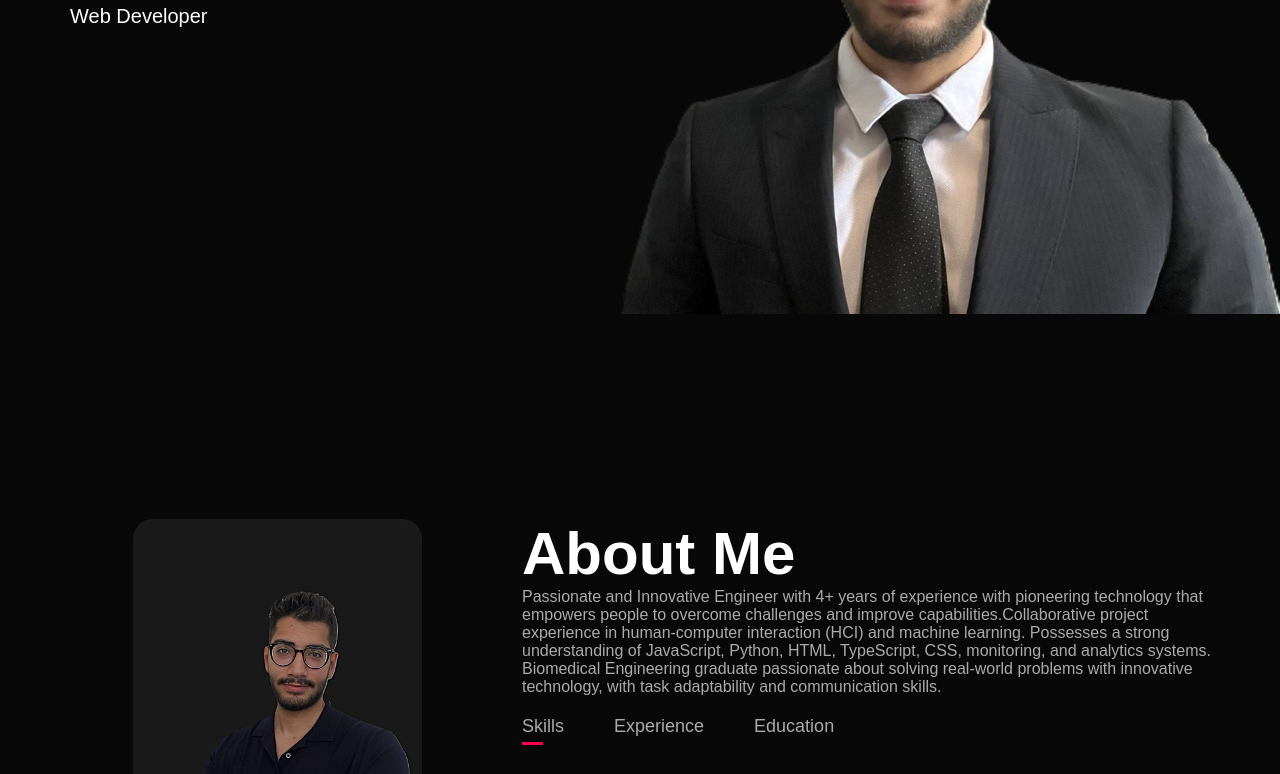
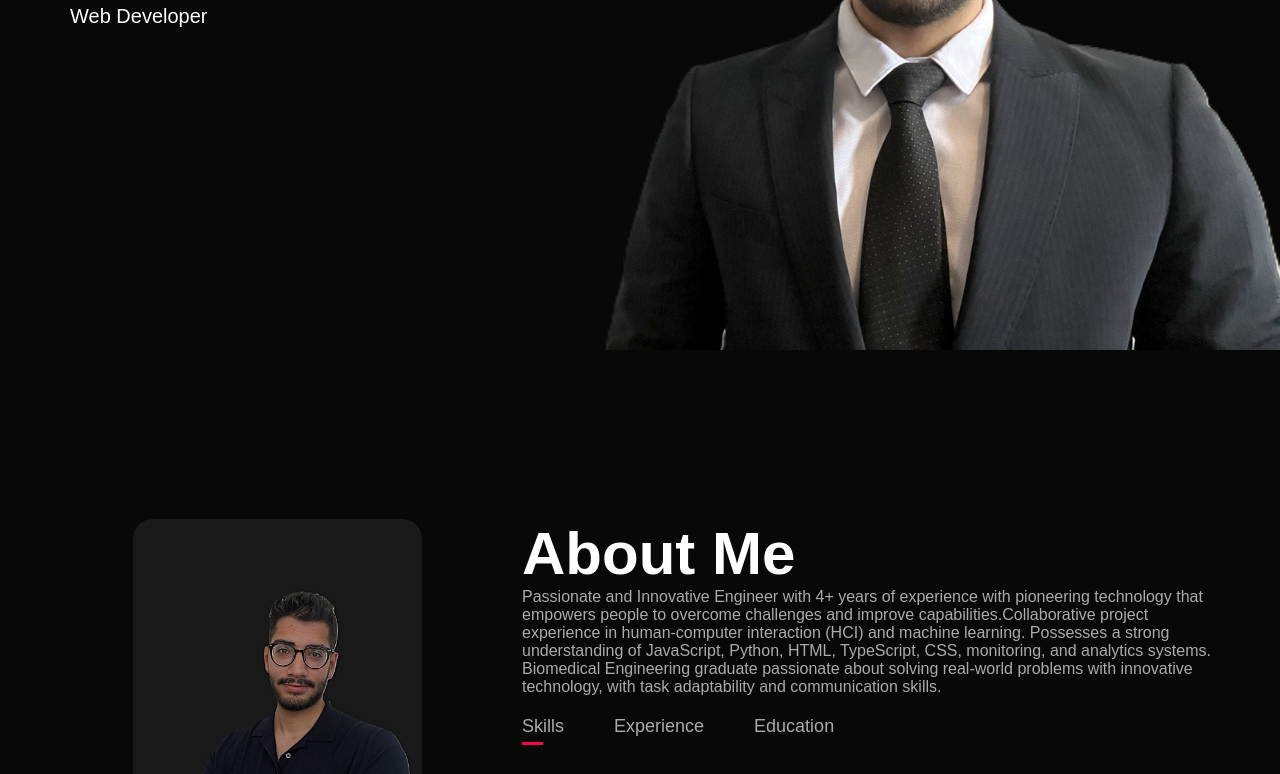
Before and after one commit to amoslemian/portfolio, a plain HTML site: page Index.html in a window 1280 px wide. Shown: the part 461-1235 px from the top of the page. Drawn offline with Linux system fonts and the light colour scheme.

Commit message:
Update Style.css

```diff
--- a/Style.css
+++ b/Style.css
@@ -56,7 +56,7 @@ body {
 
 .header-col-2 {
     flex: 1;
-    background-image: url('/Images/background-3-copy.jpg');
+    background-image: url('/Images/background-Black.jpg');
     background-size: 80%;
     background-position: center right;
     background-repeat: no-repeat;
```
